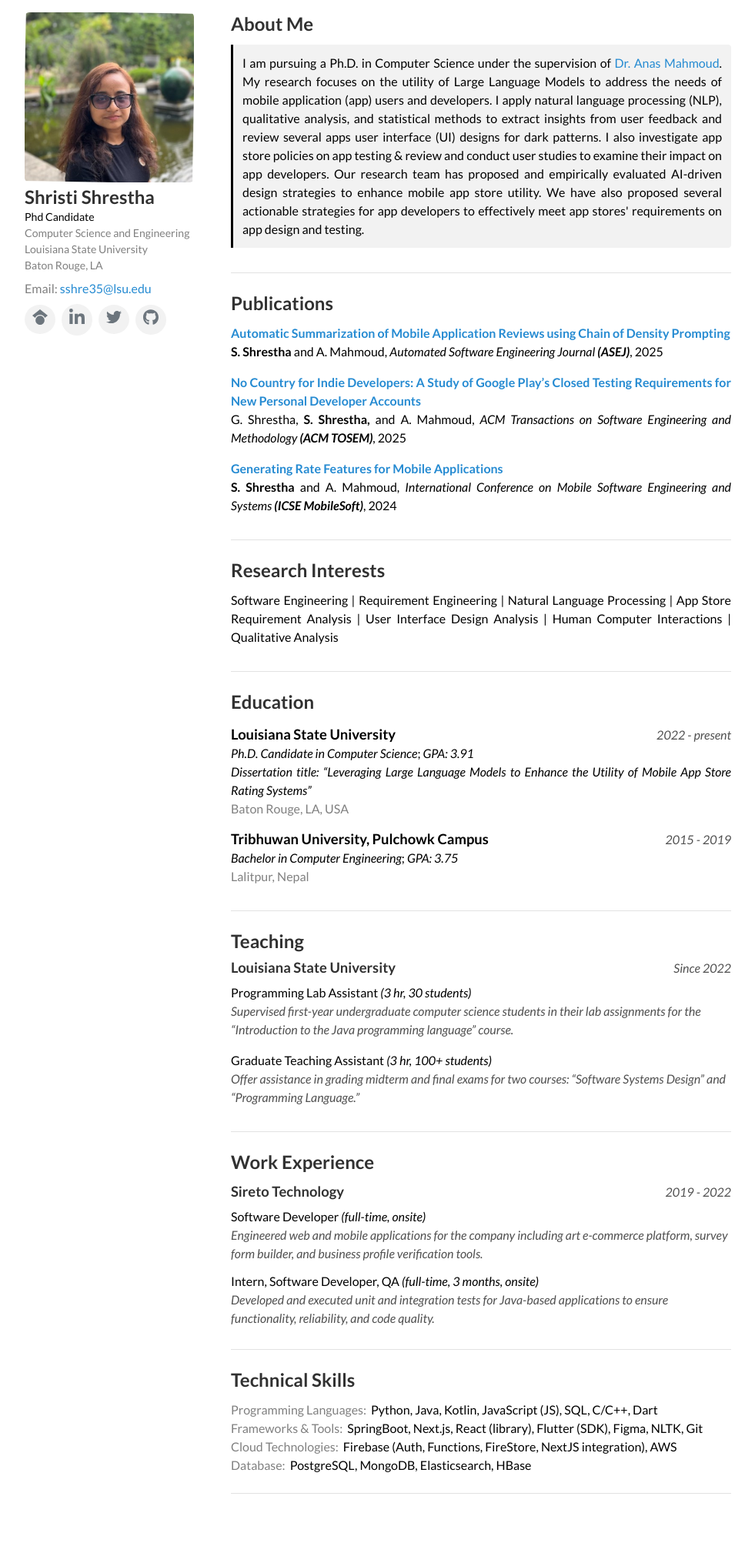
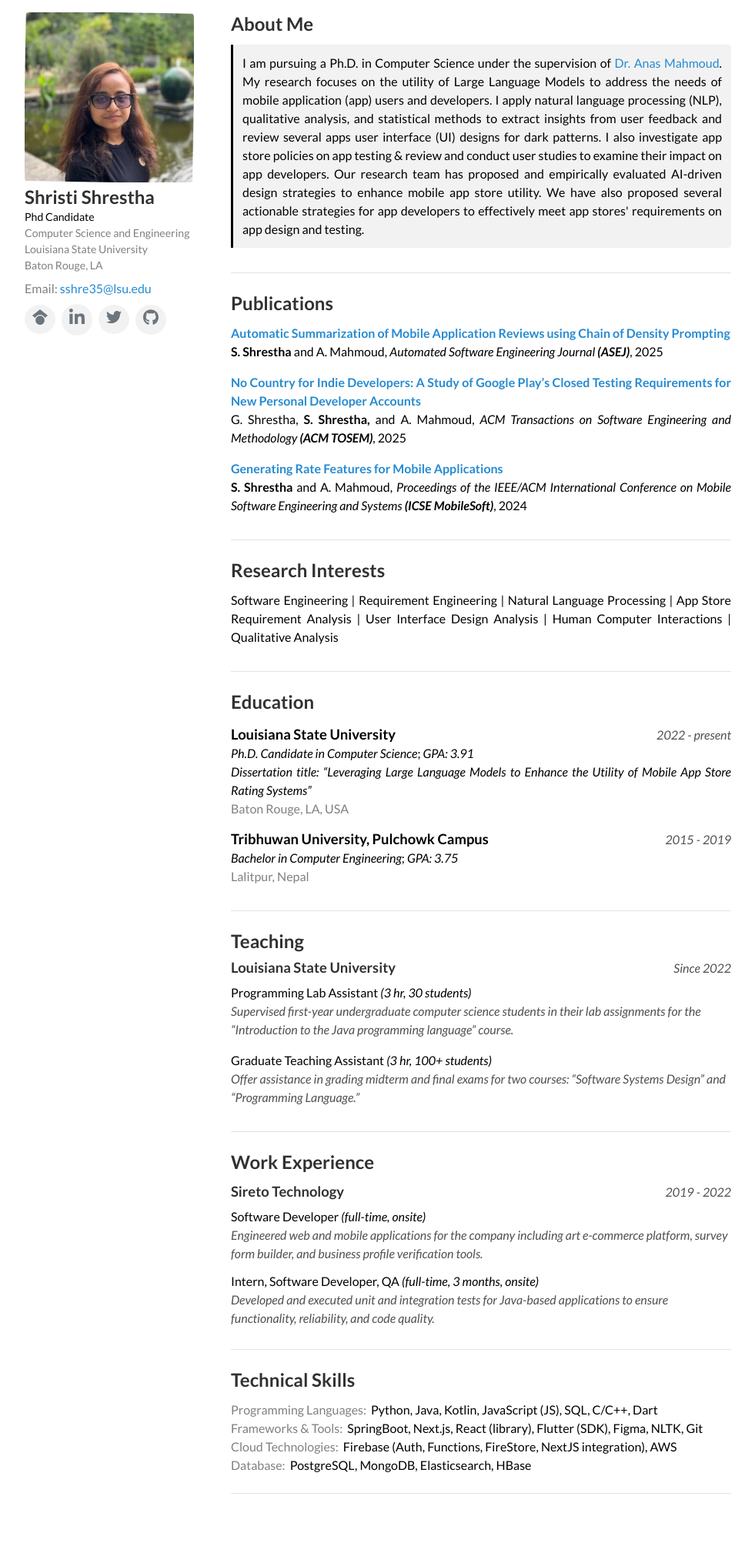
Before and after one commit to ShristiShrestha/ShristiShrestha.github.io, a Jekyll site: the page built from index.html, in a window 1280 px wide. Shown: the whole page at 77% size, without its empty margins (149-1130 px from the left). Built offline with Jekyll 4.4.1, drawn with Linux system fonts in a browser that asks for light colours; the list of posts is cut into pages by our own code.

Commit message:
Update publications.json

```diff
--- a/_data/publications.json
+++ b/_data/publications.json
@@ -19,7 +19,7 @@
         "title": "Generating Rate Features for Mobile Applications",
         "url": "https://dl.acm.org/doi/pdf/10.1145/3647632.3647986",
         "authors": ["S. Shrestha", " and A. Mahmoud, "],
-        "venue": "International Conference on Mobile Software Engineering and Systems",
+        "venue": "Proceedings of the IEEE/ACM International Conference on Mobile Software Engineering and Systems",
         "venue_bold": "(ICSE MobileSoft)",
         "year": "2024"
     }
```
